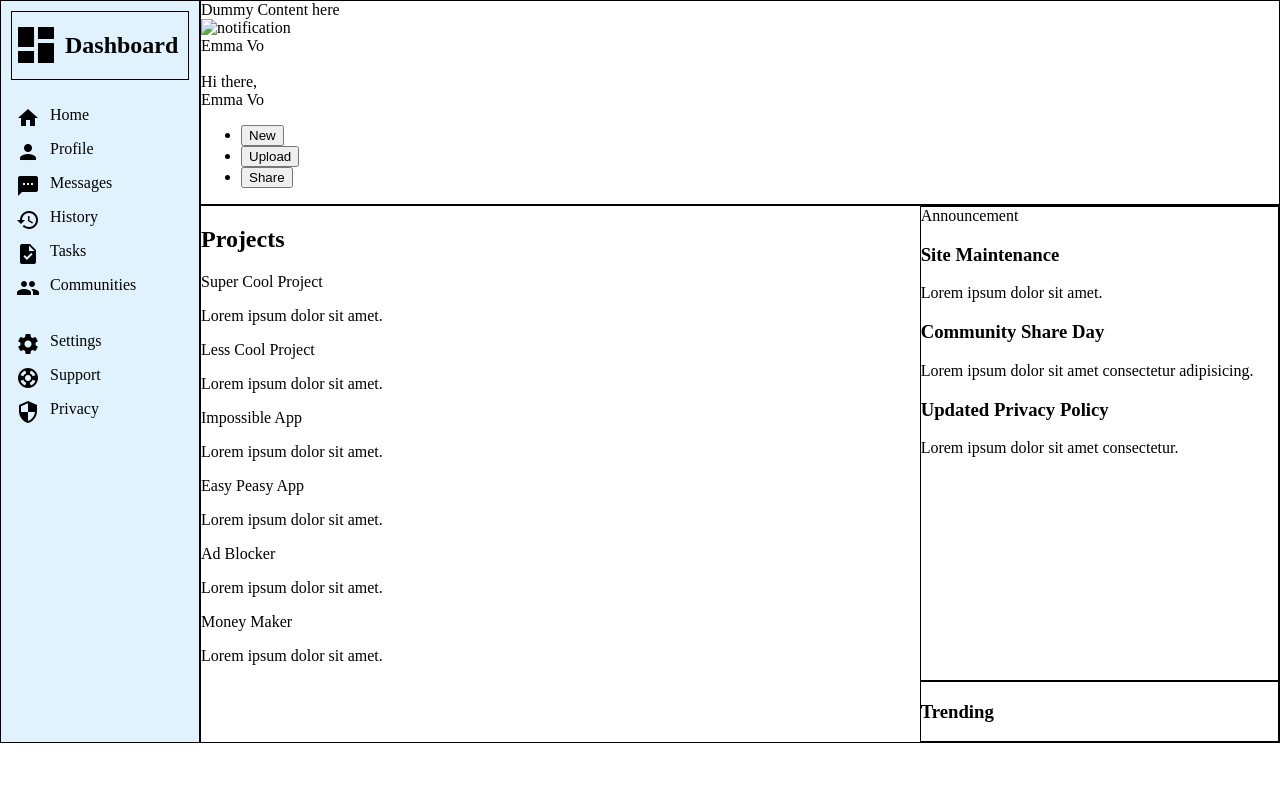
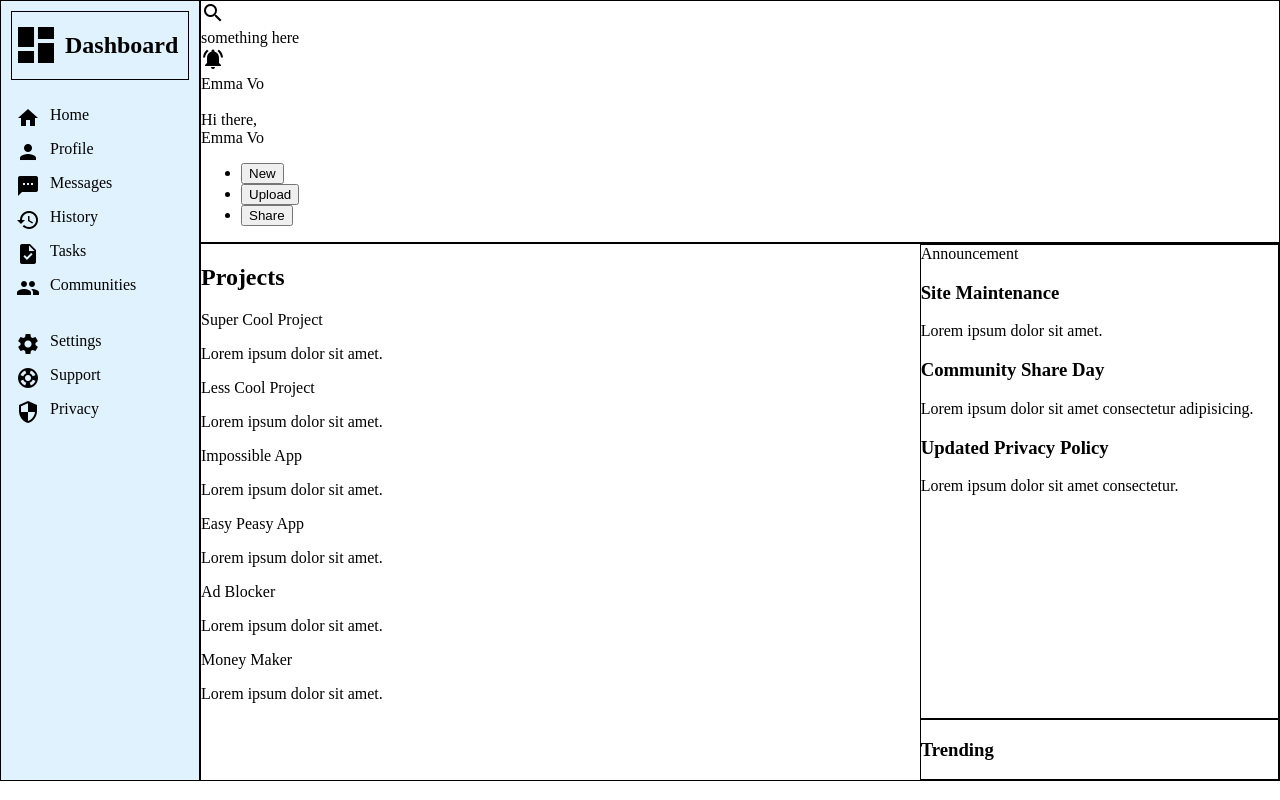
Before and after one commit to spacetreee/admin-dashboard, a plain HTML site: page index.html in a window 1280 px wide. Drawn offline with Linux system fonts and the light colour scheme.

Commit message:
Add icons to header

```diff
--- a/index.html
+++ b/index.html
@@ -12,10 +12,11 @@
 
 <body>
     <div class="container">
-        <header>Dummy Content here
+        <header>
             <div class="top-header">
-                <div class="search-bar"></div>
-                <img src="#" alt="notification">
+                <i class="material-icons">search</i>
+                <div class="search-bar">something here</div>
+                <i class="material-icons">notifications_active</i>
                 <img src="" alt="" class="icon">
                 <div class="name" id="top-name">Emma Vo</div>
             </div>
```
